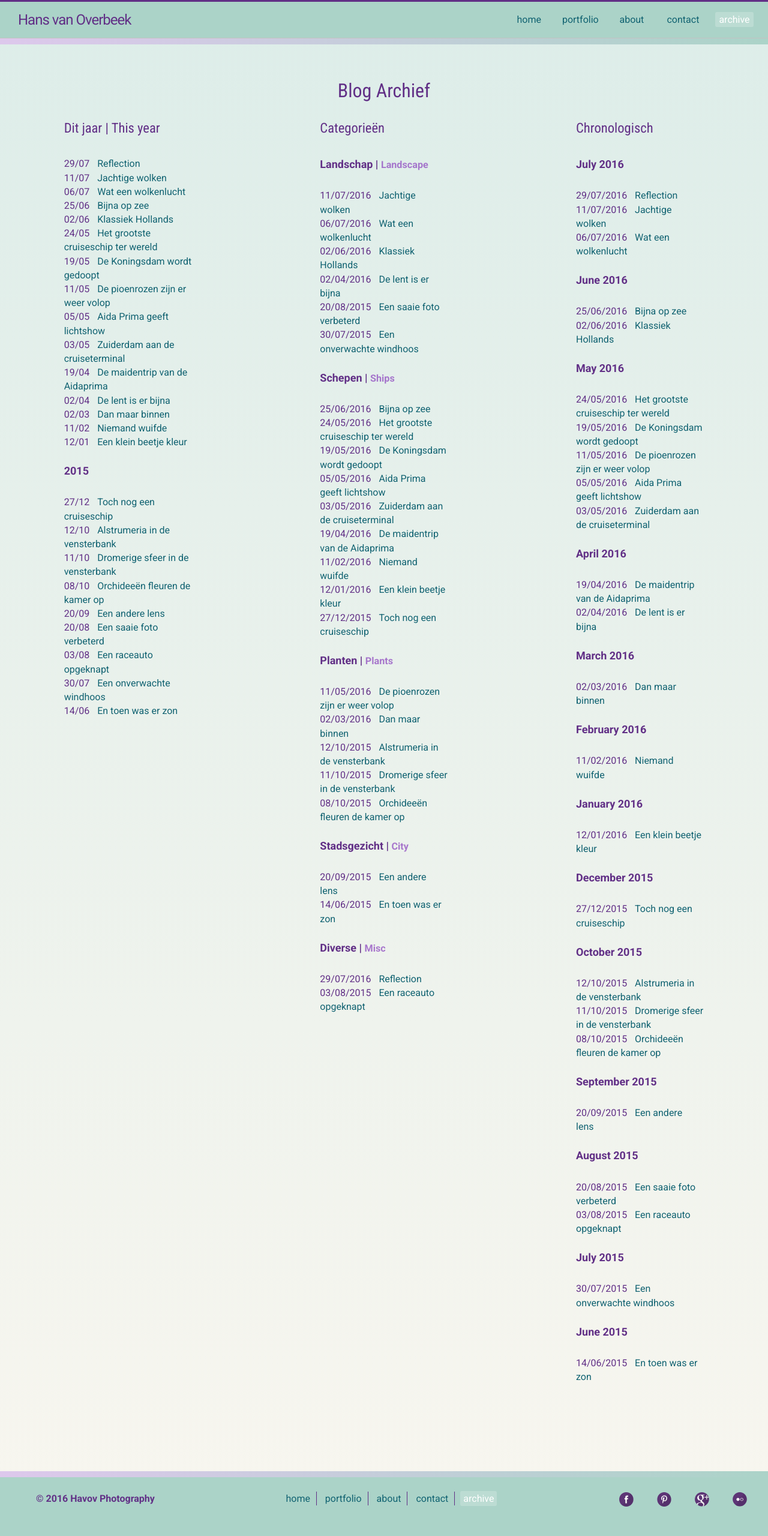
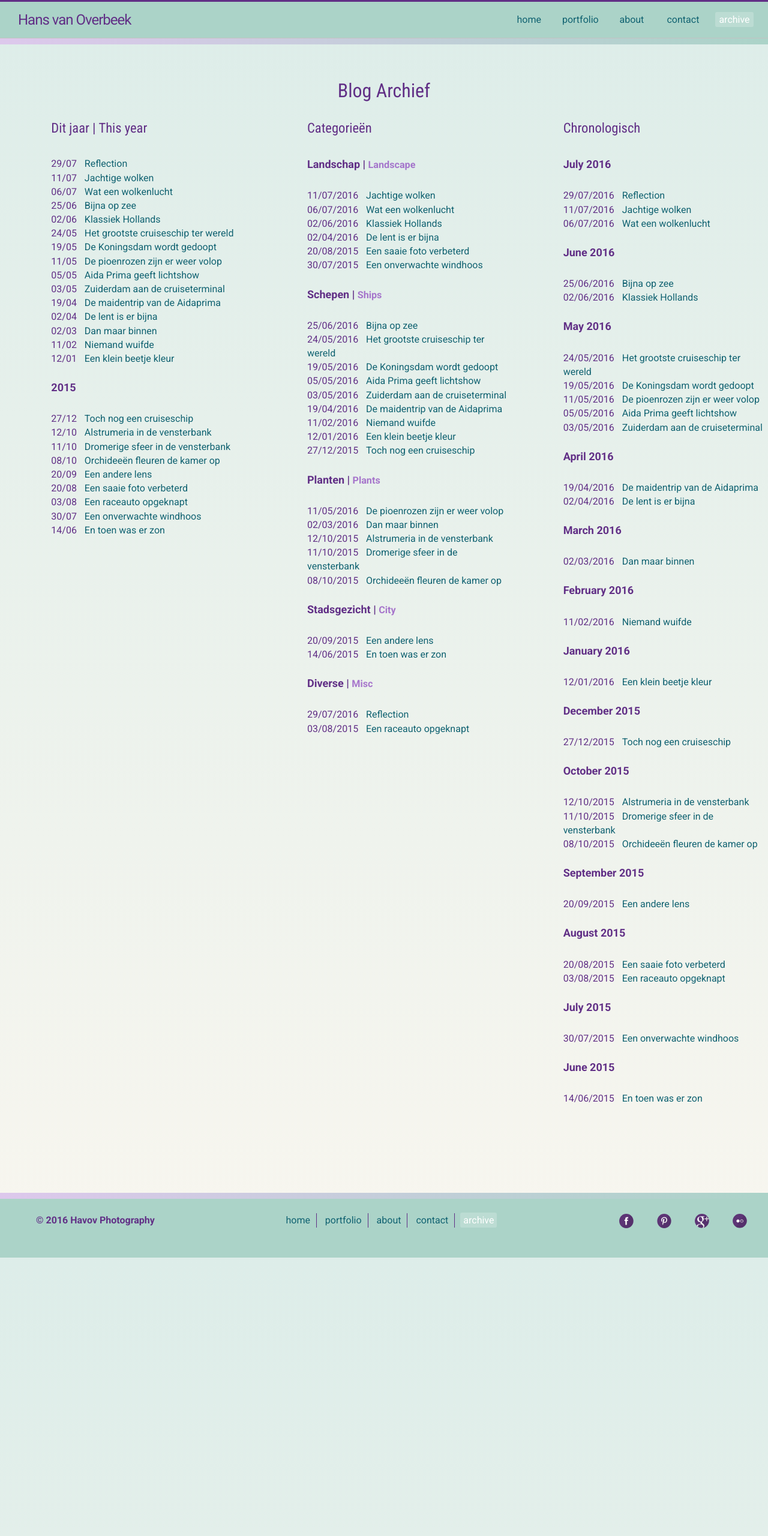
Before and after one commit to hansvanoverbeek/photoblog, a Jekyll site: the page built from archive.md, in a window 1280 px wide. Shown: the whole page at 60% size. Built offline with Jekyll 4.4.1, drawn with Linux system fonts in a browser that asks for light colours; after the commit the page ends 2096 px from its top, so only the background shows below that.

Commit message:
linker marge archiefkolommen

```diff
--- a/_sass/_layout.scss
+++ b/_sass/_layout.scss
@@ -210,8 +210,7 @@ main#archive .archive-box {
   h5,
   ul {
     list-style-type: none;
-    margin: 0 0 1.5em 50%;
-    transform: translateX(-50%);
+    margin: 0 0 1.5em 20%;
   }
   li a {
     border: 0;
@@ -229,7 +228,6 @@ main#archive .archive-box {
     h5,
     ul {
       margin: 0 0 1em 10%;
-      transform: translateX(0%);
     }
   }
 }
```
